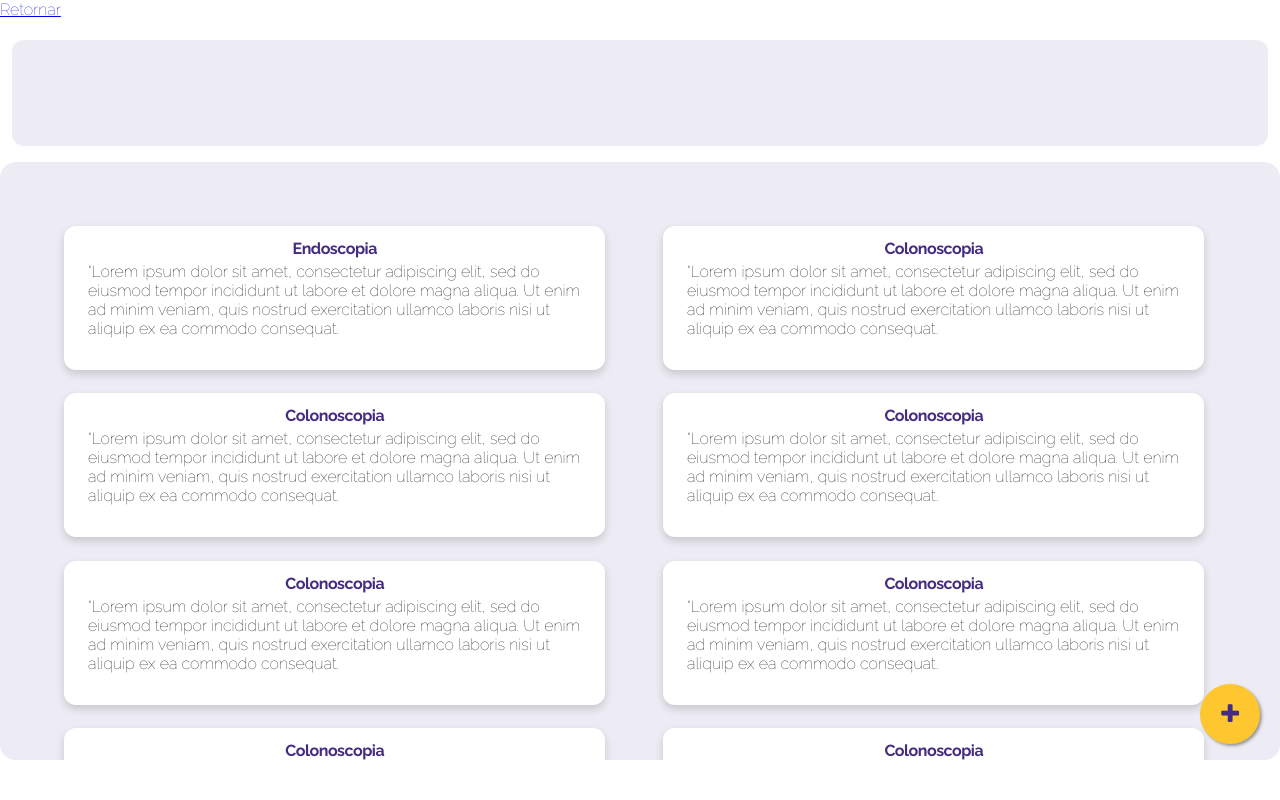
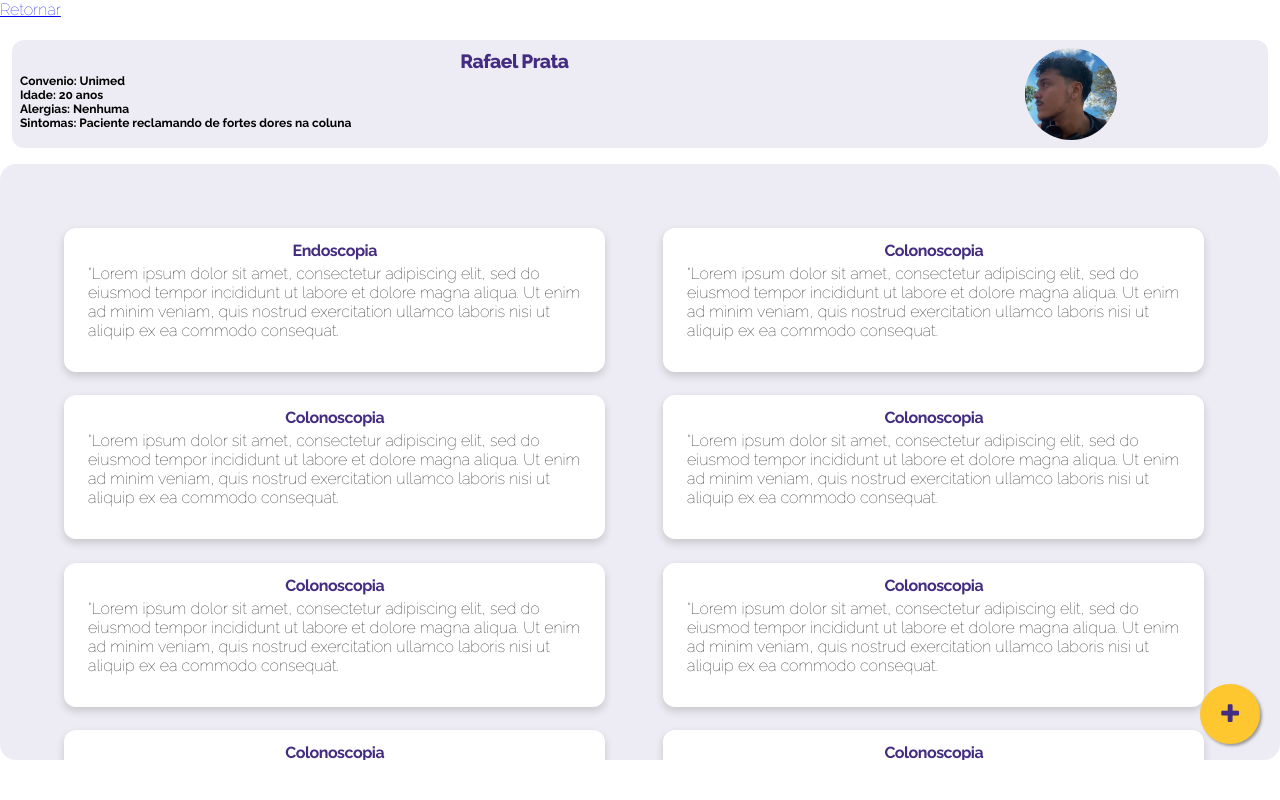
Before and after one commit to panyfmc/WebHealth, a website: page Front/Lista de exames/Lista_de_Exames.html in a window 1280 px wide. Drawn offline with nearby package versions, Linux system fonts and the light colour scheme.

Commit message:
Div do paciente

```diff
--- a/Front/Lista de exames/Lista_De_Exames.css
+++ b/Front/Lista de exames/Lista_De_Exames.css
@@ -24,6 +24,8 @@ body {
     height: 100%;
     width: 100%;
     background-color: var(--cinza);
+    display: flex;
+    flex-direction: row;
 }
 
 .formulario{
@@ -152,3 +154,34 @@ textarea:focus{
     height: 7%;
     border-radius: 5vh;
 }
+
+
+.foto{
+    height: 100%;
+    width: auto;
+    border-radius: 15vh;
+}
+
+.Paciente_foto{
+    width: auto;
+    height: 100%;
+    padding: 1vh;
+}
+
+.Paciente_info{
+    width: 80%;
+    height: 100%;
+    padding: 1vh;
+    overflow-x: hidden;
+    overflow-y: scroll;
+}
+
+.Paciente_info .titulo{
+    font-weight:800 !important;
+    font-size: larger;
+}
+
+.Paciente_info .descricao{
+    font-size: 1.5vh;
+    font-weight: bold;
+}
--- a/Front/Lista de exames/Lista_De_Exames.js
+++ b/Front/Lista de exames/Lista_De_Exames.js
@@ -46,7 +46,7 @@ function addElement() {
   var descri = document.createElement("p");
 
   parag.classList.add("titulo");
-  descri.classList.add("descrição");
+  descri.classList.add("descricao");
 
   parag.appendChild(tituloTXT);
   descri.appendChild(descricaoTXT);
--- a/Front/Lista de exames/Lista_de_Exames.html
+++ b/Front/Lista de exames/Lista_de_Exames.html
@@ -25,50 +25,60 @@
     <div class="PageContent">
     <div class="Paciente_container">
         <div class="Pc Caixa">
-            <div class="Paciente_info"></div>
-            <div class="Paciente_foto"></div>
+            <div class="Paciente_info">
+                <p class="titulo">Rafael Prata</p>
+                <div class="pacienteDados">
+                    <p class="descricao">Convenio: Unimed</p>
+                    <p class="descricao">Idade: 20 anos</p>
+                    <p class="descricao">Alergias: Nenhuma</p>
+                    <p class="descricao">Sintomas: Paciente reclamando de fortes dores na coluna</p>
+                </div>
+            </div>
+            <div class="Paciente_foto">
+                <img src="../imgs/rafael.png" alt="../imgs/missingPhoto.png" class="foto" width="10px" height="10px">
+            </div>
         </div>
     </div>
     <div class="Lista_container Caixa">
         <form class="formulario" id="forms">
             <label for="Titulo">Tipo de Exame:</label><br>
             <input type="text" id="Titulo" name="Titulo"><br>
-            <label for="Descrição">Descrição do Exame:</label><br>
-            <textarea name="paragraph_text" cols="50" rows="10" id="Descrição"></textarea>
+            <label for="descricao">Descrição do Exame:</label><br>
+            <textarea name="paragraph_text" cols="50" rows="10" id="descricao"></textarea>
             <button class="subButton" name="data" type="button" onclick="addElement()">Submeter</button>
         </form>
         <ul class="Lista_exame" id="exams">
             <li class="Exame Caixa">
                 <p class="titulo">Endoscopia</p>
-                <p class="descrição">"Lorem ipsum dolor sit amet, consectetur adipiscing elit, sed do eiusmod tempor incididunt ut labore et dolore magna aliqua. Ut enim ad minim veniam, quis nostrud exercitation ullamco laboris nisi ut aliquip ex ea commodo consequat.</p>
+                <p class="descricao">"Lorem ipsum dolor sit amet, consectetur adipiscing elit, sed do eiusmod tempor incididunt ut labore et dolore magna aliqua. Ut enim ad minim veniam, quis nostrud exercitation ullamco laboris nisi ut aliquip ex ea commodo consequat.</p>
             </li>
             <li class="Exame Caixa">
                 <p class="titulo">Colonoscopia</p>
-                <p class="descrição">"Lorem ipsum dolor sit amet, consectetur adipiscing elit, sed do eiusmod tempor incididunt ut labore et dolore magna aliqua. Ut enim ad minim veniam, quis nostrud exercitation ullamco laboris nisi ut aliquip ex ea commodo consequat.</p>
+                <p class="descricao">"Lorem ipsum dolor sit amet, consectetur adipiscing elit, sed do eiusmod tempor incididunt ut labore et dolore magna aliqua. Ut enim ad minim veniam, quis nostrud exercitation ullamco laboris nisi ut aliquip ex ea commodo consequat.</p>
             </li>
             <li class="Exame Caixa">
                 <p class="titulo">Colonoscopia</p>
-                <p class="descrição">"Lorem ipsum dolor sit amet, consectetur adipiscing elit, sed do eiusmod tempor incididunt ut labore et dolore magna aliqua. Ut enim ad minim veniam, quis nostrud exercitation ullamco laboris nisi ut aliquip ex ea commodo consequat.</p>
+                <p class="descricao">"Lorem ipsum dolor sit amet, consectetur adipiscing elit, sed do eiusmod tempor incididunt ut labore et dolore magna aliqua. Ut enim ad minim veniam, quis nostrud exercitation ullamco laboris nisi ut aliquip ex ea commodo consequat.</p>
             </li>
             <li class="Exame Caixa">
                 <p class="titulo">Colonoscopia</p>
-                <p class="descrição">"Lorem ipsum dolor sit amet, consectetur adipiscing elit, sed do eiusmod tempor incididunt ut labore et dolore magna aliqua. Ut enim ad minim veniam, quis nostrud exercitation ullamco laboris nisi ut aliquip ex ea commodo consequat.</p>
+                <p class="descricao">"Lorem ipsum dolor sit amet, consectetur adipiscing elit, sed do eiusmod tempor incididunt ut labore et dolore magna aliqua. Ut enim ad minim veniam, quis nostrud exercitation ullamco laboris nisi ut aliquip ex ea commodo consequat.</p>
             </li>
             <li class="Exame Caixa">
                 <p class="titulo">Colonoscopia</p>
-                <p class="descrição">"Lorem ipsum dolor sit amet, consectetur adipiscing elit, sed do eiusmod tempor incididunt ut labore et dolore magna aliqua. Ut enim ad minim veniam, quis nostrud exercitation ullamco laboris nisi ut aliquip ex ea commodo consequat.</p>
+                <p class="descricao">"Lorem ipsum dolor sit amet, consectetur adipiscing elit, sed do eiusmod tempor incididunt ut labore et dolore magna aliqua. Ut enim ad minim veniam, quis nostrud exercitation ullamco laboris nisi ut aliquip ex ea commodo consequat.</p>
             </li>
             <li class="Exame Caixa">
                 <p class="titulo">Colonoscopia</p>
-                <p class="descrição">"Lorem ipsum dolor sit amet, consectetur adipiscing elit, sed do eiusmod tempor incididunt ut labore et dolore magna aliqua. Ut enim ad minim veniam, quis nostrud exercitation ullamco laboris nisi ut aliquip ex ea commodo consequat.</p>
+                <p class="descricao">"Lorem ipsum dolor sit amet, consectetur adipiscing elit, sed do eiusmod tempor incididunt ut labore et dolore magna aliqua. Ut enim ad minim veniam, quis nostrud exercitation ullamco laboris nisi ut aliquip ex ea commodo consequat.</p>
             </li>
             <li class="Exame Caixa">
                 <p class="titulo">Colonoscopia</p>
-                <p class="descrição">"Lorem ipsum dolor sit amet, consectetur adipiscing elit, sed do eiusmod tempor incididunt ut labore et dolore magna aliqua. Ut enim ad minim veniam, quis nostrud exercitation ullamco laboris nisi ut aliquip ex ea commodo consequat.</p>
+                <p class="descricao">"Lorem ipsum dolor sit amet, consectetur adipiscing elit, sed do eiusmod tempor incididunt ut labore et dolore magna aliqua. Ut enim ad minim veniam, quis nostrud exercitation ullamco laboris nisi ut aliquip ex ea commodo consequat.</p>
             </li>
             <li class="Exame Caixa">
                 <p class="titulo">Colonoscopia</p>
-                <p class="descrição">"Lorem ipsum dolor sit amet, consectetur adipiscing elit, sed do eiusmod tempor incididunt ut labore et dolore magna aliqua. Ut enim ad minim veniam, quis nostrud exercitation ullamco laboris nisi ut aliquip ex ea commodo consequat.</p>
+                <p class="descricao">"Lorem ipsum dolor sit amet, consectetur adipiscing elit, sed do eiusmod tempor incididunt ut labore et dolore magna aliqua. Ut enim ad minim veniam, quis nostrud exercitation ullamco laboris nisi ut aliquip ex ea commodo consequat.</p>
             </li>
         </ul>
         <button onclick="togle()" class="float" id="floatbuttnfloat">
```
Also changed, not shown: Front/imgs/missingPhoto.png (added), Front/imgs/rafael.png (added).
